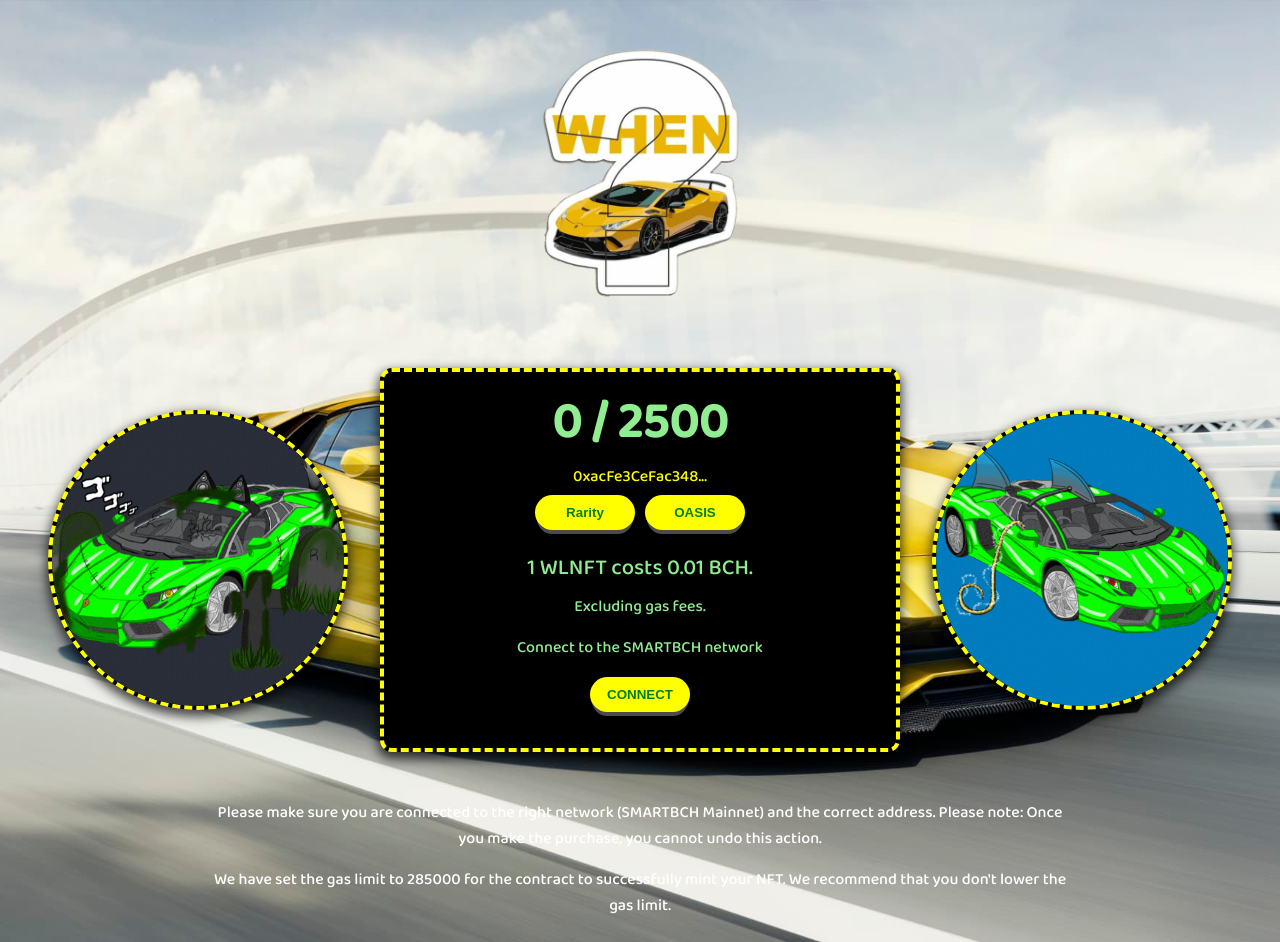
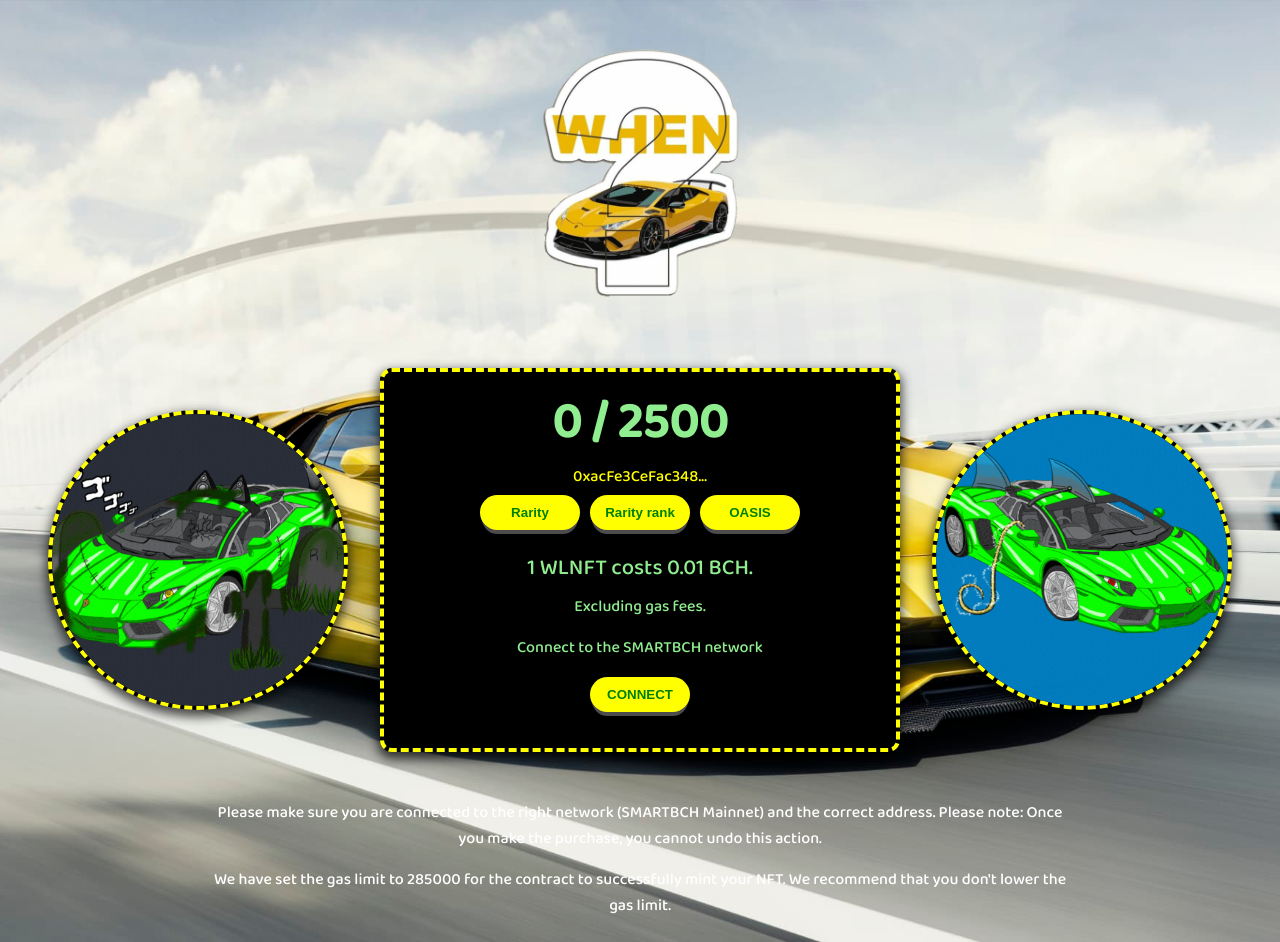
Before and after one commit to Aslouto/wenlambo-minting-website, a React (Create React App) app: page / in a window 1280 px wide. Built offline with nearby package versions, Linux system fonts and the light colour scheme.

Commit message:
Add files via upload

```diff
--- a/src/App.js
+++ b/src/App.js
@@ -257,6 +257,17 @@ function App() {
               >
                 Rarity
               </StyledButton>
+
+              <StyledButton
+                onClick={(e) => {
+                window.open("https://wenlambo-phi.vercel.app/", "_blank");
+                }}
+                style={{
+                  margin: "5px",
+                }}
+              >
+                Rarity rank
+              </StyledButton>
               <StyledButton
                 style={{
                   margin: "5px",
```
